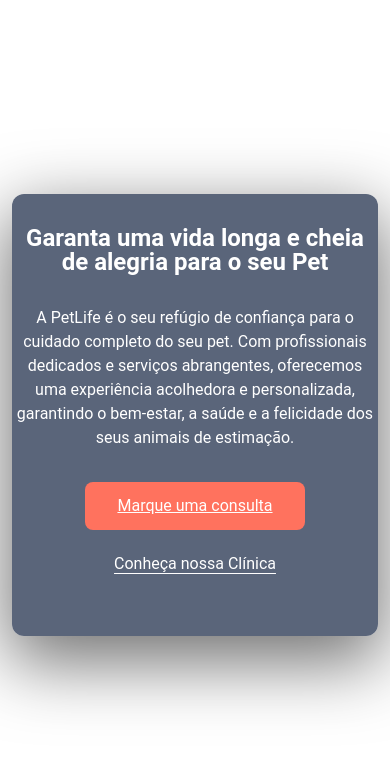
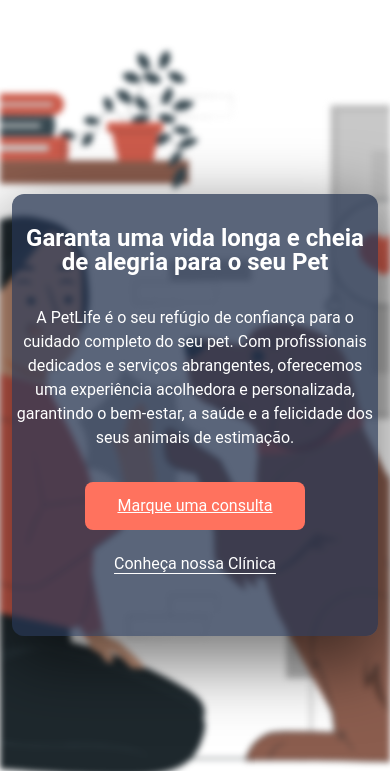
Before and after one commit to PauloAdson/petlife, a plain HTML site: page index.html in a window 390 px wide. Shown: the part 85-856 px from the top of the page. Drawn offline with Linux system fonts and the light colour scheme.

Commit message:
trocando o caminho da imagem de fundo

```diff
--- a/src/styles/css/media-query.css
+++ b/src/styles/css/media-query.css
@@ -178,7 +178,7 @@
         left: 0;
         width: 100%;
         height: 100%;
-        background-image: url("../src/assets/img/start-img.svg");
+        background-image: url("/start-img.svg");
         background-position: center top;
         background-size: cover;
         background-repeat: no-repeat;
```
